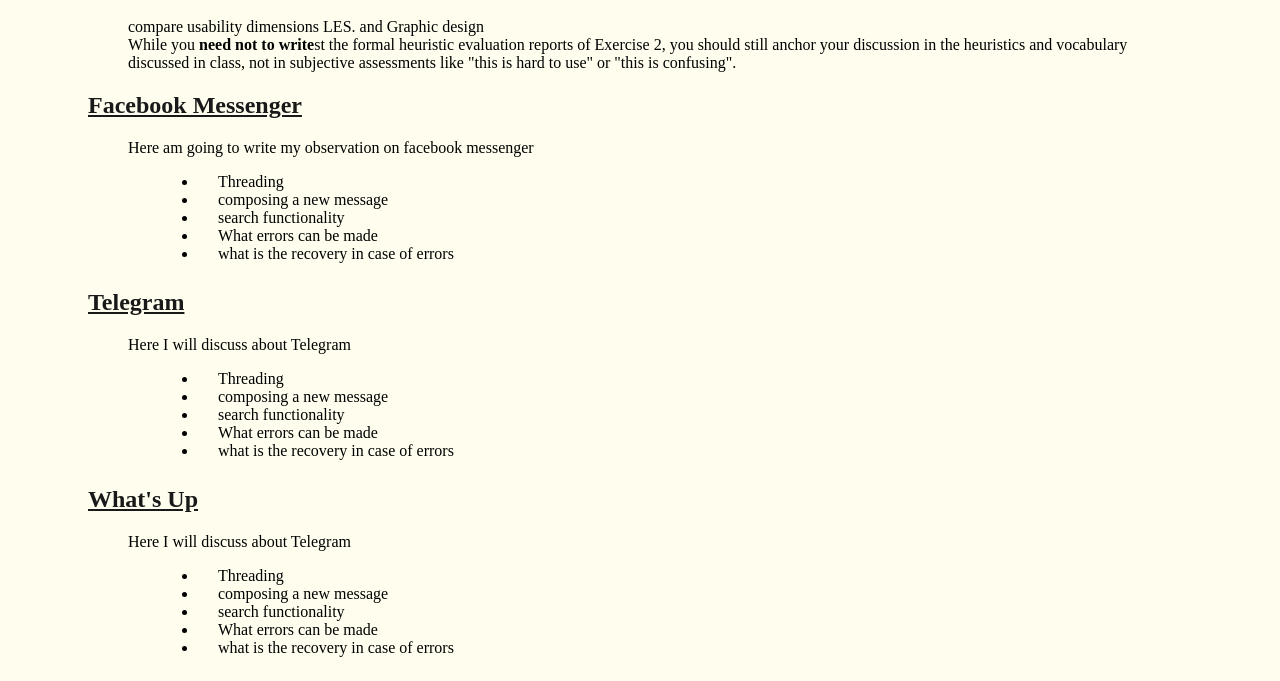
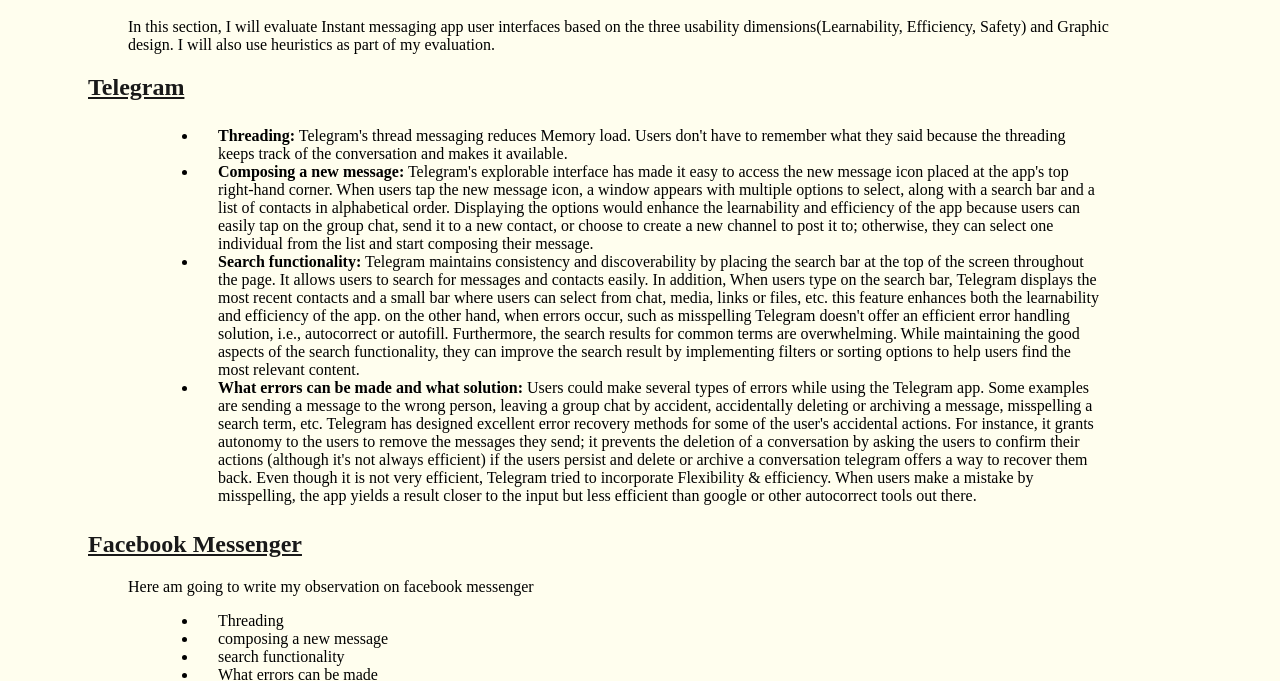
Before and after one commit to designftw/hw5-yonas39, a plain HTML site: page im-critique/writeup.html in a window 1280 px wide. Shown: the part 130-811 px from the top of the page. Drawn offline with Linux system fonts and the light colour scheme.

Commit message:
updates on instant messaging app

```diff
--- a/im-critique/writeup.html
+++ b/im-critique/writeup.html
@@ -8,17 +8,78 @@
   <body>
     <!-- your writeup here -->
     <h1>Evaluating Instant Messaging</h1>
-    <p>compare usability dimensions LES. and Graphic design</p>
     <p>
+      In this section, I will evaluate Instant messaging app user interfaces
+      based on the three usability dimensions(Learnability, Efficiency, Safety)
+      and Graphic design. I will also use heuristics as part of my evaluation.
+    </p>
+    <!-- <p>
       While you <strong>need not to write</strong>st the formal heuristic
       evaluation reports of Exercise 2, you should still anchor your discussion
       in the heuristics and vocabulary discussed in class, not in subjective
       assessments like "this is hard to use" or "this is confusing".
-    </p>
+    </p> -->
 
+    <article>
+      <h2>Telegram</h2>
+      <!-- <p>Here I will discuss about Telegram</p> -->
+      <ul>
+        <li>
+          <strong> Threading:</strong> Telegram's thread messaging reduces
+          Memory load. Users don't have to remember what they said because the
+          threading keeps track of the conversation and makes it available.
+        </li>
+        <li>
+          <strong> Composing a new message:</strong> Telegram's explorable
+          interface has made it easy to access the new message icon placed at
+          the app's top right-hand corner. When users tap the new message icon,
+          a window appears with multiple options to select, along with a search
+          bar and a list of contacts in alphabetical order. Displaying the
+          options would enhance the learnability and efficiency of the app
+          because users can easily tap on the group chat, send it to a new
+          contact, or choose to create a new channel to post it to; otherwise,
+          they can select one individual from the list and start composing their
+          message.
+        </li>
+        <li>
+          <strong> Search functionality:</strong> Telegram maintains consistency
+          and discoverability by placing the search bar at the top of the screen
+          throughout the page. It allows users to search for messages and
+          contacts easily. In addition, When users type on the search bar,
+          Telegram displays the most recent contacts and a small bar where users
+          can select from chat, media, links or files, etc. this feature
+          enhances both the learnability and efficiency of the app. on the other
+          hand, when errors occur, such as misspelling Telegram doesn't offer an
+          efficient error handling solution, i.e., autocorrect or autofill.
+          Furthermore, the search results for common terms are overwhelming.
+          While maintaining the good aspects of the search functionality, they
+          can improve the search result by implementing filters or sorting
+          options to help users find the most relevant content.
+        </li>
+        <li>
+          <strong> What errors can be made and what solution:</strong> Users
+          could make several types of errors while using the Telegram app. Some
+          examples are sending a message to the wrong person, leaving a group
+          chat by accident, accidentally deleting or archiving a message,
+          misspelling a search term, etc. Telegram has designed excellent error
+          recovery methods for some of the user's accidental actions. For
+          instance, it grants autonomy to the users to remove the messages they
+          send; it prevents the deletion of a conversation by asking the users
+          to confirm their actions (although it's not always efficient) if the
+          users persist and delete or archive a conversation telegram offers a
+          way to recover them back. Even though it is not very efficient,
+          Telegram tried to incorporate Flexibility & efficiency. When users
+          make a mistake by misspelling, the app yields a result closer to the
+          input but less efficient than google or other autocorrect tools out
+          there.
+        </li>
+        <!-- <li>what is the recovery in case of errors</li> -->
+      </ul>
+    </article>
     <article>
       <h2>Facebook Messenger</h2>
       <p>Here am going to write my observation on facebook messenger</p>
+
       <ul>
         <li>Threading</li>
         <li>composing a new message</li>
@@ -28,23 +89,21 @@
       </ul>
     </article>
     <article>
-      <h2>Telegram</h2>
-      <p>Here I will discuss about Telegram</p>
+      <h2>WhatsApp</h2>
+      <p>Here I will discuss about WhatsApp</p>
       <ul>
-        <li>Threading</li>
-        <li>composing a new message</li>
-        <li>search functionality</li>
-        <li>What errors can be made</li>
-        <li>what is the recovery in case of errors</li>
-      </ul>
-    </article>
-    <article>
-      <h2>What's Up</h2>
-      <p>Here I will discuss about Telegram</p>
-      <ul>
-        <li>Threading</li>
-        <li>composing a new message</li>
-        <li>search functionality</li>
+        <li>
+          Threading: Unlike Telegram, I observed inconsistency in WhatsApp's
+          threaded messaging. Sometimes, it lets me follow my conversation, and
+          sometimes not. When threading is unavailable, users face a memory load
+          where they have to scroll through their previous conversations to
+          remember what they responded to or said a while back.
+        </li>
+        <li>
+          composing a new message: composing a new message in WhatsApp is
+          identical to Telegram.
+        </li>
+        <li>search functionality:</li>
         <li>What errors can be made</li>
         <li>what is the recovery in case of errors</li>
       </ul>
```
